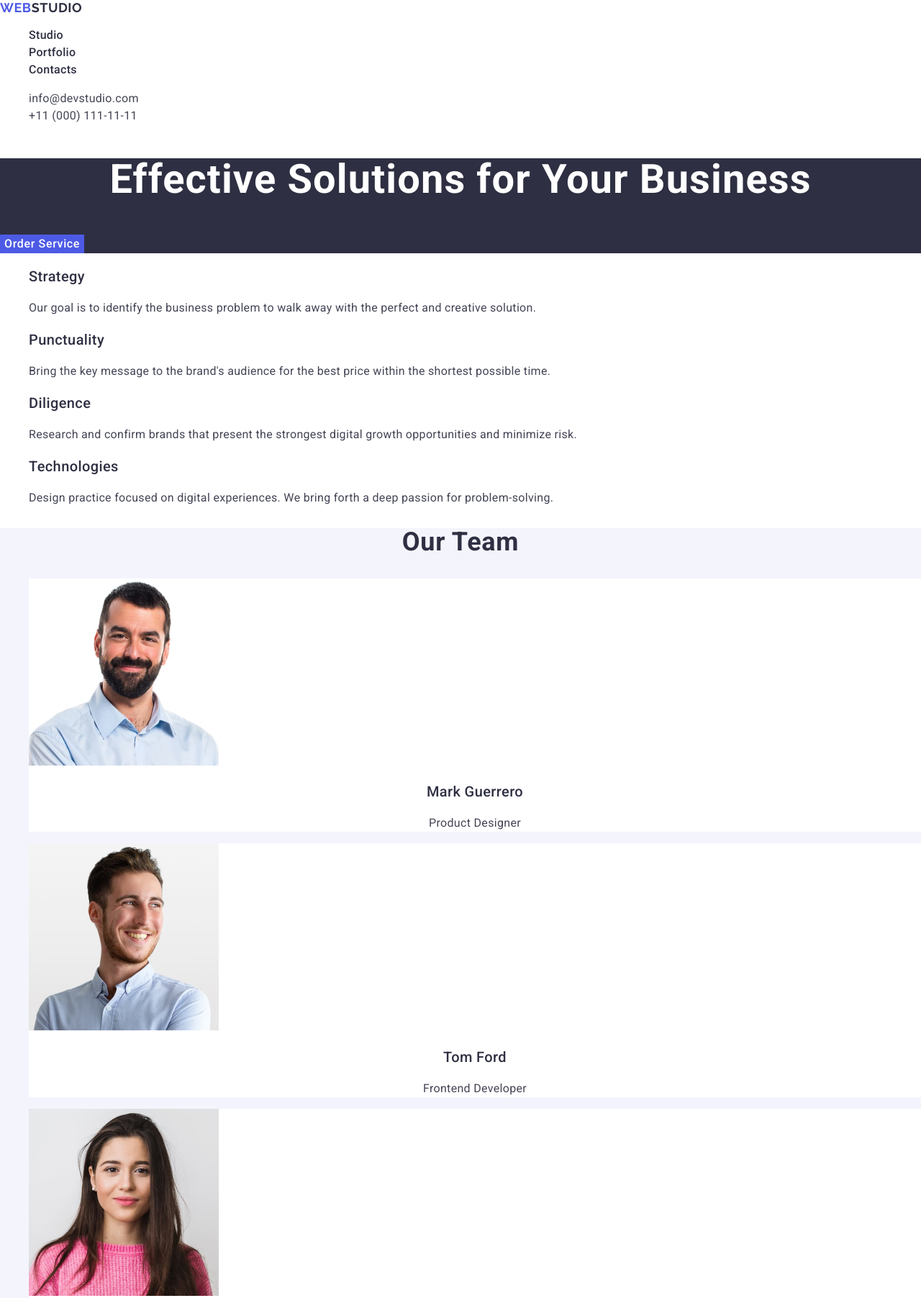
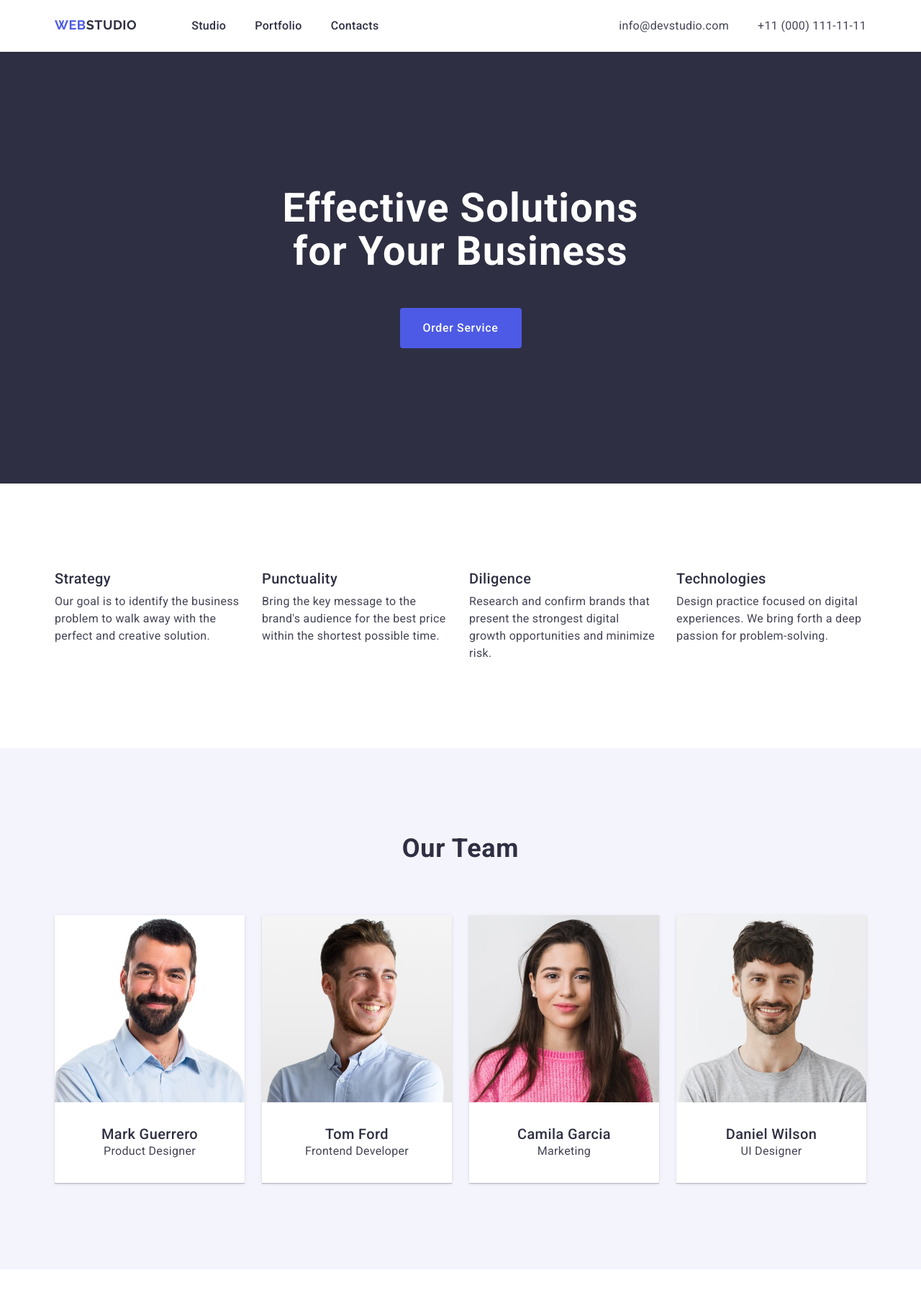
Before and after one commit to Ira0000/goit-markup-hw-03, a plain HTML site: page index.html in a window 1280 px wide. Shown: the top 1804 px of the page at 72% size. Drawn offline with nearby package versions, Linux system fonts and the light colour scheme.

Commit message:
add flexbox and positioning

```diff
--- a/css/styles.css
+++ b/css/styles.css
@@ -3,12 +3,41 @@ body {
   color: #434455;
   background-color: #fff;
 }
-ul {
-  list-style-type: none;
-}
+
 a {
   text-decoration: none;
 }
+
+h1,
+h2,
+h3,
+h4,
+h5,
+h6,
+p {
+  margin-top: 0;
+  margin-bottom: 0;
+}
+
+ul {
+  list-style-type: none;
+  margin-top: 0;
+  margin-bottom: 0;
+  padding-left: 0;
+}
+
+img {
+  display: block;
+}
+
+.container {
+  max-width: 1158px;
+  padding-left: 15px;
+  padding-right: 15px;
+  margin-left: auto;
+  margin-right: auto;
+}
+
 .visually-hidden {
   position: absolute;
   width: 1px;
@@ -21,8 +50,17 @@ a {
   clip: rect(0 0 0 0);
   overflow: hidden;
 }
+
 /*  -----------Header of the site --------------*/
 /*  -----------Logo of the site   ---------------*/
+.header-container {
+  display: flex;
+}
+.header-nav {
+  display: flex;
+  margin-right: auto;
+}
+
 .header-logo {
   font-family: 'Raleway', sans-serif;
   font-weight: 700;
@@ -31,11 +69,23 @@ a {
   letter-spacing: 0.03em;
   text-transform: uppercase;
   color: #4d5ae5;
+  margin-right: 76px;
+  padding-top: 24px;
+  padding-bottom: 24px;
 }
+
 .header-logo .logo-second-part {
   color: #2e2f42;
 }
+
 /*  -------------Navigation list  -----------------*/
+.header-menu {
+  display: flex;
+  padding-top: 24px;
+  padding-bottom: 24px;
+  gap: 40px;
+}
+
 .header-menu-link {
   font-weight: 500;
   font-size: 16px;
@@ -43,6 +93,7 @@ a {
   letter-spacing: 0.02em;
   color: #2e2f42;
 }
+
 .header-menu-link:hover,
 .header-menu-link:focus,
 .header-menu-link:active {
@@ -52,7 +103,15 @@ a {
 /*  --------- ----Contact details  ----------------*/
 .contacts {
   font-style: normal;
+  padding-top: 24px;
+  padding-bottom: 24px;
 }
+
+.contacts-list {
+  display: flex;
+  gap: 40px;
+}
+
 .contact-list-link {
   font-weight: 400;
   font-size: 16px;
@@ -61,59 +120,93 @@ a {
   text-decoration: none;
   color: #434455;
 }
+
 .contact-list-link:hover,
 .contact-list-link:focus {
   color: #404bbf;
 }
+
 /*  -----------------Main Content  -------------------*/
 /*  -----------Motto section and button  -------------*/
+
 .order {
   background-color: #2e2f42;
 }
+
 .order-title {
   font-size: 56px;
   line-height: 1.07;
   letter-spacing: 0.02em;
   text-align: center;
   color: #fff;
+  padding-top: 188px;
+  max-width: 500px;
+  margin: auto;
+  margin-bottom: 48px;
 }
+
+.button-container {
+  padding-bottom: 188px;
+}
+
 .order-button {
   font-family: 'Roboto', sans-serif;
   border: none;
   background-color: #4d5ae5;
   color: #fff;
-  text-align: center;
-  text-decoration: none;
   font-weight: 500;
   font-size: 16px;
   line-height: 1.5;
   letter-spacing: 0.04em;
   cursor: pointer;
+  display: block;
+  margin: auto;
+  width: 169px;
+  height: 56px;
+  padding: 0;
+  border-radius: 4px;
 }
+
 .order-button:hover,
 .order-button:focus {
   background: #404bbf;
 }
+
 /*  ----------------Advantages section ----------- */
+.advantages {
+}
+
+.advantages-list {
+  display: flex;
+  gap: 24px;
+  padding-top: 120px;
+  margin-bottom: 120px;
+}
+.advantages-list-item {
+  max-width: 264px;
+  width: calc((100% - 48px) / 3);
+}
+
 .advantages-list-title {
   font-weight: 500;
   font-size: 20px;
   line-height: 1.2;
   letter-spacing: 0.02em;
   color: #2e2f42;
+  padding-bottom: 8px;
 }
+
 .advantages-list-text {
-  font-size: 16px;
   line-height: 1.5;
   letter-spacing: 0.02em;
 }
+
 /*  ----------------Our team section  ---------------*/
+
 .team {
   background-color: #f4f4fd;
 }
-.team-member {
-  background-color: #fff;
-}
+
 .team-title {
   text-transform: capitalize;
   font-size: 36px;
@@ -121,7 +214,27 @@ a {
   letter-spacing: 0.02em;
   text-align: center;
   color: #2e2f42;
+  padding-top: 120px;
+  margin-bottom: 72px;
 }
+
+.team-list {
+  display: flex;
+  gap: 24px;
+  padding-bottom: 120px;
+}
+
+.team-member {
+  background-color: #fff;
+  box-shadow: 0 2px 1px 0 rgba(46, 47, 66, 0.08),
+    0 1px 1px 0 rgba(46, 47, 66, 0.16), 0 1px 6px 0 rgba(46, 47, 66, 0.08);
+}
+
+.team-member-details {
+  text-align: center;
+  padding: 32px 0;
+}
+
 .team-member-name {
   font-weight: 500;
   font-size: 20px;
@@ -130,13 +243,16 @@ a {
   text-align: center;
   color: #2e2f42;
 }
+
 .team-member-position {
   font-size: 16px;
   line-height: 1.5;
   letter-spacing: 0.02em;
   text-align: center;
 }
+
 /*  --------------Portfolio ------------------ */
+
 .portfolio-title {
   text-transform: capitalize;
   font-size: 36px;
@@ -144,6 +260,21 @@ a {
   letter-spacing: 0.02em;
   text-align: center;
   color: #2e2f42;
+  margin: 120px auto 72px auto;
+}
+.portfolio-list {
+  display: flex;
+  flex-wrap: wrap;
+  row-gap: 24px;
+  column-gap: 48px;
+  margin-bottom: 120px;
+}
+.portfolio-list .portfolio-item {
+  width: calc((100% - 48px) / 3);
+  border: 1px solid #e7e9fc;
+}
+.portfolio-item-img {
+  /* overflow: hidden; */
 }
 .portfolio-item-title {
   font-weight: 500;
@@ -151,17 +282,28 @@ a {
   line-height: 1.2;
   letter-spacing: 0.02em;
   color: #2e2f42;
+  margin: 32px 0 8px 16px;
 }
+
 .portfolio-item-description {
   font-size: 16px;
   line-height: 1.5;
   letter-spacing: 0.02em;
   color: #434455;
+  margin: 8px 0 32px 16px;
 }
+
 /*  ------------------Footer  -------------------*/
+
 .footer {
   background: #2e2f42;
 }
+
+.footer-container {
+  padding-top: 100px;
+  padding-bottom: 100px;
+}
+
 .footer-logo {
   font-family: 'Raleway', sans-serif;
   font-weight: 700;
@@ -171,10 +313,14 @@ a {
   text-transform: uppercase;
   color: #4d5ae5;
 }
+
 .footer-logo-second-part {
   color: #f4f4fd;
 }
+
 .footer-text {
+  padding-top: 16px;
+  max-width: 264px;
   font-size: 16px;
   line-height: 1.5;
   letter-spacing: 0.02em;
--- a/index.html
+++ b/index.html
@@ -6,7 +6,10 @@
     <title>WebStudio</title>
     <link
       rel="stylesheet"
-      href="node_modules/modern-normalize/modern-normalize.css"
+      href="https://cdnjs.cloudflare.com/ajax/libs/modern-normalize/2.0.0/modern-normalize.min.css"
+      integrity="sha512-4xo8blKMVCiXpTaLzQSLSw3KFOVPWhm/TRtuPVc4WG6kUgjH6J03IBuG7JZPkcWMxJ5huwaBpOpnwYElP/m6wg=="
+      crossorigin="anonymous"
+      referrerpolicy="no-referrer"
     />
     <link rel="stylesheet" href="./css/styles.css" />
     <link rel="preconnect" href="https://fonts.googleapis.com" />
@@ -19,6 +22,7 @@
   <body>
     <!-- Header -->
     <header class="header">
+      <div class="container header-container">
         <nav class="header-nav">
           <!-- Navigation -->
           <!-- Logo of the site -->
@@ -53,23 +57,29 @@
             </li>
           </ul>
         </address>
+      </div>
     </header>
     <main class="main">
       <!-- Motto and button -->
       <section id="order" class="order">
+        <div class="container">
           <h1 class="order-title">Effective Solutions for Your Business</h1>
+          <div class="button-container">
             <button class="order-button" type="button">Order Service</button>
+          </div>
+        </div>
       </section>
 
       <!-- Advantages -->
-      <section id="advantages">
+      <section id="advantages" class="advantages">
+        <div class="container">
           <h2 class="visually-hidden">Advantages</h2>
           <ul class="advantages-list">
             <li class="advantages-list-item">
               <h3 class="advantages-list-title">Strategy</h3>
               <p class="advantages-list-text">
-              Our goal is to identify the business problem to walk away with the
-              perfect and creative solution.
+                Our goal is to identify the business problem to walk away with
+                the perfect and creative solution.
               </p>
             </li>
             <li class="advantages-list-item">
@@ -94,9 +104,11 @@
               </p>
             </li>
           </ul>
+        </div>
       </section>
       <!-- List of team members -->
       <section id="team" class="team">
+        <div class="container">
           <h2 class="team-title">Our Team</h2>
           <ul class="team-list">
             <li class="team-member">
@@ -106,8 +118,10 @@
                 width="264"
                 height="260"
               />
+              <div class="team-member-details">
                 <h3 class="team-member-name">Mark Guerrero</h3>
                 <p class="team-member-position">Product Designer</p>
+              </div>
             </li>
             <li class="team-member">
               <img
@@ -116,8 +130,10 @@
                 width="264"
                 height="260"
               />
+              <div class="team-member-details">
                 <h3 class="team-member-name">Tom Ford</h3>
                 <p class="team-member-position">Frontend Developer</p>
+              </div>
             </li>
             <li class="team-member">
               <img
@@ -126,8 +142,10 @@
                 width="264"
                 height="260"
               />
+              <div class="team-member-details">
                 <h3 class="team-member-name">Camila Garcia</h3>
                 <p class="team-member-position">Marketing</p>
+              </div>
             </li>
             <li class="team-member">
               <img
@@ -136,13 +154,17 @@
                 width="264"
                 height="260"
               />
+              <div class="team-member-details">
                 <h3 class="team-member-name">Daniel Wilson</h3>
                 <p class="team-member-position">UI Designer</p>
+              </div>
             </li>
           </ul>
+        </div>
       </section>
       <!-- Portfolio -->
       <section id="portfolio" class="portfolio">
+        <div class="container">
           <h2 class="portfolio-title">Our Portfolio</h2>
           <ul class="portfolio-list">
             <li class="portfolio-item">
@@ -212,18 +234,21 @@
               <p class="portfolio-item-description">Marketing</p>
             </li>
           </ul>
+        </div>
       </section>
     </main>
     <!-- Footer -->
     <footer class="footer">
+      <div class="container footer-container">
         <!-- Logo of the site -->
         <a class="footer-logo" href="./index.html"
           >Web<span class="footer-logo-second-part">Studio</span></a
         >
         <p class="footer-text">
-        Increase the flow of customers and sales for your business with digital
-        marketing & growth solutions.
+          Increase the flow of customers and sales for your business with
+          digital marketing & growth solutions.
         </p>
+      </div>
     </footer>
   </body>
 </html>
```
Lines whose indentation alone changed are shown as unchanged.
